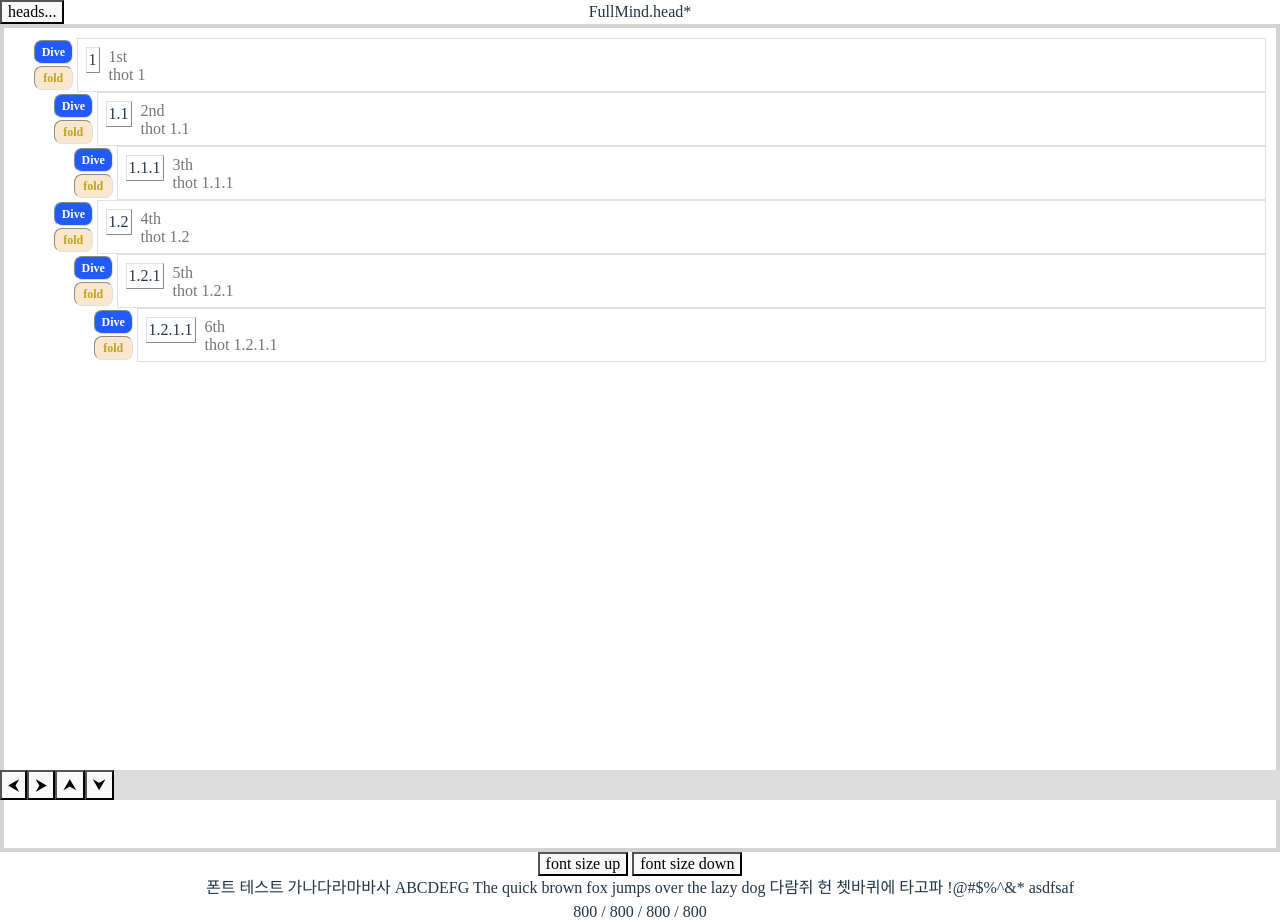
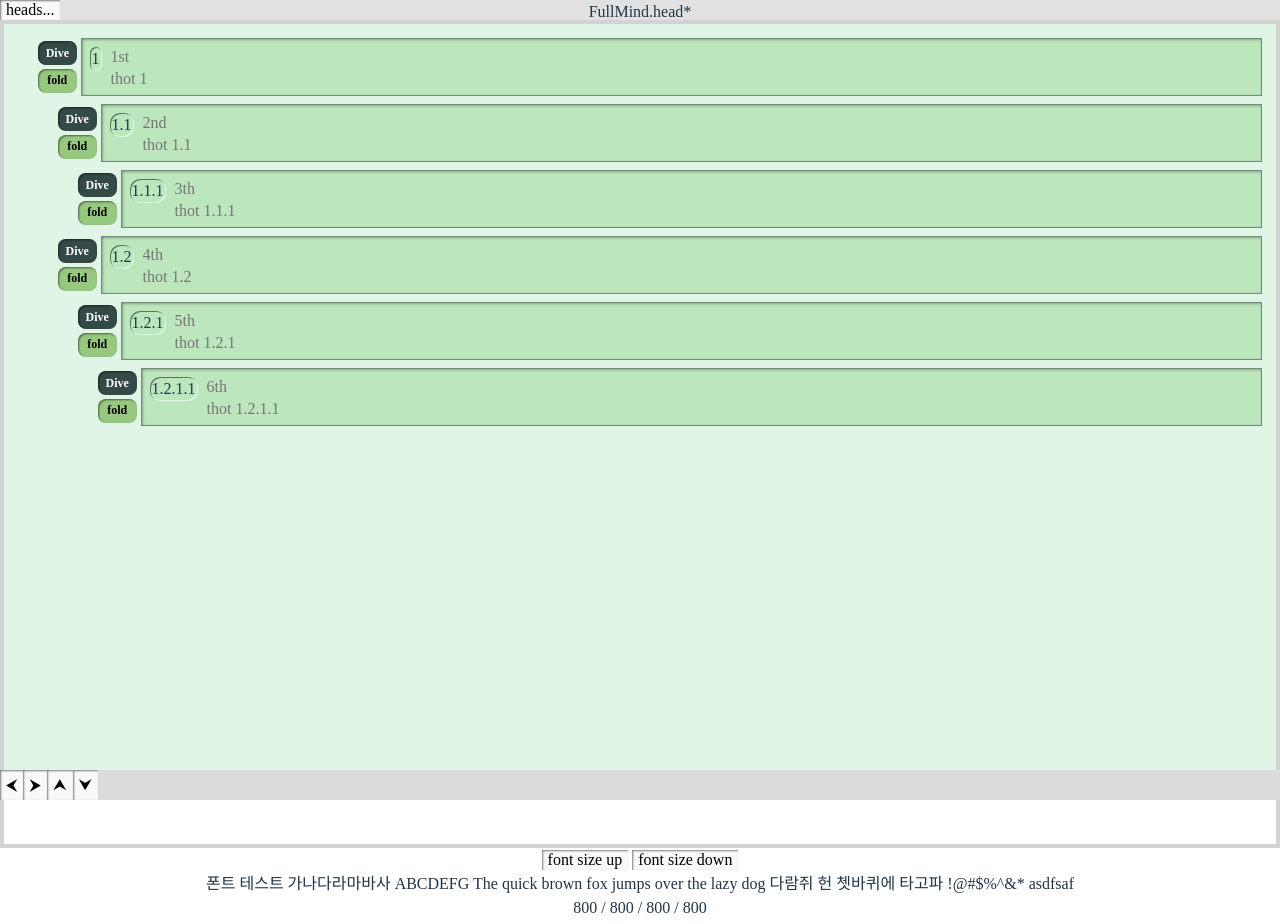
Before and after one commit to alanuv7v/FullMind-2, a Svelte app: page / in a window 1280 px wide. Built offline with nearby package versions, Linux system fonts and the light colour scheme; a web font is replaced by a local one.

Commit message:
making green theme

```diff
--- a/src/App.svelte
+++ b/src/App.svelte
@@ -67,8 +67,13 @@ visualViewport.onresize = () => {
 
 
 <style lang="stylus">
+  :global(button) {
+    border: 0px solid transparent;
+    box-shadow: inset 1px 1px 2px 0px rgba(0,0,0,0.5);
+  }
   main {
     height: 800px;
+    background-color: rgba(225, 245, 231, 1);
   }
   #overlay {
     position: absolute;
--- a/src/Container.svelte
+++ b/src/Container.svelte
@@ -15,6 +15,8 @@
     export let i;
   //data to expose
     export let root;
+    export let container_elem;
+    export let root_second_border;
 
   //variables to be used inside this component
   function formatIndex(array) {
@@ -58,7 +60,7 @@
     }
     if (keyevent.key.search("Arrow")>-1 && keyevent.ctrlKey) { //ctrl + arrow key
       //move focus
-      moveContainerFocus(index, i, keyevent.key)
+      moveContainerFocus(string_index, i, keyevent.key)
     }
   }
 
@@ -80,10 +82,17 @@
     ;
   }
 
+  export function focusSelf() {
+    root.classList.add('focused')
+  }
+  export function unfocusSelf() {
+    root.classList.remove('focused')
+  }
+
 </script>
 
 <main bind:this={root}>
-  <div id="container" style={style}>
+  <div id="container" bind:this={container_elem} style={style}>
     <div id="options">
       <button type="button" class="dive">Dive</button>
       <button type="button" class="fold"
@@ -94,22 +103,69 @@
     <div id="content">
       <span id="index">{string_index}</span>
       <div style="display:flex; flex-direction:column; width:100%;">
-        <div id="heading"></div>
-        <MultilineTextarea placeholder={data.thot.heading} on:keydown={onTextareaKeydown}  on:focus={onTextareaFocus} bind:inputTextarea={contentTextarea}/>
+        <div id="heading">
+          <MultilineTextarea placeholder={data.thot.heading} on:keydown={onTextareaKeydown}  on:focus={onTextareaFocus}/>
+        </div>
         <div id="contentTextarea">
           <MultilineTextarea placeholder={data.thot.content} on:keydown={onTextareaKeydown} on:focus={onTextareaFocus} bind:inputTextarea={contentTextarea}/>
         </div>
       </div>
     </div>
   </div>
+  <div id="root_second_border" bind:this={root_second_border}></div>
 </main>
 
 <style>
+  /* :global로 적은건 아예 모든, 어떤 svelte 파일의 element든지 다 적용되니까 여기서는 쓰지 말고 *로 대체하자.
+  아예 글로벌하게 만들 스타일은 다른데에 적자.*/
+
+  :global(*) {
+    transition: all 0.5s ease;
+  }
+
+
+  :global(div#content:hover) {
+    border-color: rgba(240, 255, 239, 1) !important;
+    /* background-color: #f5ead5; */
+  }
+  :global(button:hover, textarea:hover) {
+    border-color: rgba(52, 74, 70, 0.5) !important;
+    /* background-color: #f5ead5; */
+  }
+
+  :global(button:focus, button:focus-visible, textarea:focus, textarea:focus-visible) {
+    outline: 2px inset rgba(52, 74, 70, 0.5);
+  }
+
+  button:active {
+    background-color: blue;
+    color: white;
+  }
+
   * {
     box-sizing: border-box;
+    /* transition: background-color 1s steps(200); */
   }
 
+  main {
+    position: relative;
+
+    border: 4px solid;
+    border-color: transparent;
+    transition: border-color 0.2s ease-out, background-color 0.5s ease-out;
+  }
+  #root_second_border {
+    position: absolute;
+    top: 0px;
+    width: 100%;
+    height: 100%;
+
+    border: 4px solid;
+    border-color: transparent;
+  }
   #container {
+    box-sizing: content-box;
+
 
     height: fit-content;
     display: flex;
@@ -119,9 +175,16 @@
     font-style: normal;
     font-size: 16px;
 
+    position: relative;
+    z-index: 2;
   }
+
   #content {
-    border: 1px solid #e0e0e0;
+    background-color: rgba(188, 230, 187, 1);
+    box-shadow: inset 1px 1px 4px -2px rgba(0,0,0,0.75);
+
+    border: 1px solid rgba(52, 74, 70, 0.56);
+    /* border: 1px solid #e0e0e0; */
 
     width: 100%;
     height: fit-content;
@@ -148,16 +211,16 @@
     font-weight: 700;
   }
   #options button.dive {
-    background-color: #215bfc;
+    background-color: rgba(52, 74, 70, 1);
     color: white;
   }
   #options button.fold {
-    background-color: #fae7cd;
-    color: #bfa21f;
+    background-color: rgba(151, 200, 128, 1);
+    color: black;
   }
 
   button {
-    border: 1px inset #e0e0e0;
+    /* border: 1px inset rgba(52, 74, 70, 0.5); */
     border-radius: 8px;
 
     /* width: fit-content; */
@@ -168,23 +231,6 @@
 
   }
 
-  :global(*) {
-    transition: all 0.2s ease;
-  }
-  :global(div#content:hover, button:hover, textarea:hover) {
-    border-color: #646cff !important;
-    background-color: #f5ead5;
-  }
-
-  :global(button:focus, button:focus-visible, textarea:focus, textarea:focus-visible) {
-    outline: 2px solid #646cff;
-  }
-
-  button:active {
-    background-color: blue;
-    color: white;
-  }
-
   #contentTextarea {
     position:relative; /* 중요 */
     width: 100%;
@@ -193,16 +239,20 @@
   }
 
   #index {
-    border: 1px outset #e0e0e0;
     height: fit-content;
     margin-right: 8px;
     padding-left: 2px;
     padding-right: 2px;
+    border-radius: 10px;
+
+    box-shadow: inset 1px 1px 0px 0px rgba(0,0,0,0.5),
+    inset -1px -1px 0px 0px rgba(226, 247, 228, 1);
   }
   #heading {
     text-align: left;
     width: 100%;
     height: fit-content;
+    margin-bottom: 4px;
   }
   /* textarea {
     background-color: transparent;
--- a/src/Content.svelte
+++ b/src/Content.svelte
@@ -16,7 +16,7 @@ $: containers_data = writable(fetchContainers_indentedThotsView(seedThot))
 $: Containers = []
 
 function fetch_containers_data() {
-  return acontainers_data = writable(fetchContainers_indentedThotsView(seedThot))
+  return containers_data = writable(fetchContainers_indentedThotsView(seedThot))
 }
 
 /* const newContainer = () => {
@@ -29,7 +29,7 @@ function fetch_containers_data() {
 function createBrotherContainer(data, i) {
   alert("triggered")
   let index = data.index
-  let new_thot = default_thot
+  let new_thot = JSON.parse(JSON.stringify(default_thot))
   //멍청아. 인덱스를 따로 부여해줄 필요가 없잖아. fetch하면서 알아서 생기는데.
     /*let new_container = default_container
     let index2 = [...index] //deep copy first
@@ -40,9 +40,10 @@ function createBrotherContainer(data, i) {
     new_container.thot = new_thot
     $containers_data = [...$containers_data, new_container]*/
     //containers.update(containers => containers.push(new_container))
+
   let parent_index = [...index].pop()
   let parent = $containers_data.find((data) => {return data.index === parent_index})
-  parent.thot.children = [...parent.thot.children, new_container.thot.id]
+  parent.thot.children = [...parent.thot.children, new_thot.id]
 
   console.log($containers_data)
 
@@ -51,12 +52,11 @@ function createBrotherContainer(data, i) {
 }
 
 function createGhostContainer(index) {
-  let ghost = newContainer()
-  ghost.index = index
+  let ghost = JSON.parse(JSON.stringify(default_container))
+  ghost.thot = JSON.parse(JSON.stringify(default_thot))
   ghost.root.classList.add('ghost')
 
-  containers_data.push(ghost)
-  containers_data = containers_data
+  $containers_data = [...$containers_data, ghost]
   return ghost
 }
 
@@ -84,10 +84,10 @@ function focusContainer(C) {
   console.log("F!")
   console.log(C)
   if (focusedContainer) {
-    focusedContainer.root.classList.remove('focused')
+    focusedContainer.unfocusSelf()
   }
   focusedContainer = C
-  C.root.classList.add('focused')
+  C.focusSelf()
   //중앙에 그 컨테이너 오도록 스크롤값 고치기(IndentedThots 뷰의 경우, 패닝 대신)
   console.log(C)
   C.contentTextarea.focus()
@@ -109,9 +109,9 @@ function moveContainerFocus(index, i, key) {
   //Containers[0].root.style.border = "1px solid red"
 
   let max_find_repetition = 50;
-  var parentIndex = "0";
+  let parentIndex = "0";
   if ("1".search(/\./)<0) {
-    parentIndex = index.slice(0, index.search(/.\d$/))
+    parentIndex = index.slice(0, index.search(/.\d$/)) //index에서 마지막 .과 숫자 지워서 parentIndex 찾기
   }
   let childIndex = index + ".1"
   let c = null;
@@ -120,13 +120,13 @@ function moveContainerFocus(index, i, key) {
       case 'ArrowUp':
         //find and focus a brother who is above the current focused container
         //자기보다 위에 있는 컨테이너들 중, index에서 마지막 숫자만 -1한 컨테이너 찾기. findLast() 메소드로 역방향으로 찾기.
-        if (parentIndex != 0) {
+        if (parentIndex != "0") {
           for (let find = i-1; (-1 < find)&&(max_find_repetition-find >= 0)&&(Containers.length-1>=find); find--) {
             c = Containers[find]
-            if (index.match(/\./g)&&c.index.match(/\./g)) {
-              if (index.match(/\./g).length === c.index.match(/\./g).length
-              && c.index.search(parentIndex)===0
-              && c.index!=parentIndex) { //형제라면:
+            if (index.match(/\./g)&&c.string_index.match(/\./g)) {
+              if (index.match(/\./g).length === c.string_index.match(/\./g).length
+              && c.string_index.search(parentIndex)===0
+              && c.string_index!=parentIndex) { //형제라면:
                 found = c
                 break;
               }
@@ -136,13 +136,12 @@ function moveContainerFocus(index, i, key) {
         if (found === null) {//부모를 못찾는다면:
           if (-1<i-1) {
             found = Containers[i-1]
-            console.log("sadfsafsa")
           }
           //대신 바로 아래 컨테이너를 focus
         }
         break;
       case 'ArrowDown':
-        if (parentIndex != 0) { //이게 최상위라 부모가 없고 따라서 형제도 못찾는 경우가 아니라면:
+        if (parentIndex != "0") { //이게 최상위라 부모가 없고 따라서 형제도 못찾는 경우가 아니라면:
           for (let find = i+1; (-1 < find)&&(find < find+max_find_repetition)&&(Containers.length-1>=find); find++) {
             c = Containers[find]
             /* if (parentindex === "1") {
@@ -150,10 +149,10 @@ function moveContainerFocus(index, i, key) {
               console.log(index.search(/.\d$/))
               console.log(index.slice(0, index.search(/.\d$/)))
             } */
-            if (index.match(/\./g)&&c.index.match(/\./g)) {
-              if (index.match(/\./g).length === c.index.match(/\./g).length &&
-              c.index.search(parentIndex)===0
-              && c.index!=parentIndex) { //형제라면:
+            if (index.match(/\./g)&&c.string_index.match(/\./g)) {
+              if (index.match(/\./g).length === c.string_index.match(/\./g).length &&
+              c.string_index.search(parentIndex)===0
+              && c.string_index!=parentIndex) { //형제라면:
                 found = c
                 break;
               }
@@ -164,7 +163,6 @@ function moveContainerFocus(index, i, key) {
           console.log("!!")
           if (i+1<=Containers.length-1) {
             found = Containers[i+1]
-            console.log("sadfsafsa")
           }
           //대신 바로 아래 컨테이너를 focus
         }
@@ -174,7 +172,7 @@ function moveContainerFocus(index, i, key) {
        //자기보다 위에 있는 컨테이너들 중, index에서 마지막 숫자 제거한 스트링으로 컨테이너 찾기. 역방향으로.
         for (let find = i; (-1 < find)&&(max_find_repetition-find >= 0)&&(Containers.length-1>=find); find--) {
           c = Containers[find]
-          if (c.index === parentIndex) { //부모 인덱스를 그대로 갖고있다면:
+          if (c.string_index === parentIndex) { //부모 인덱스를 그대로 갖고있다면:
             found = c
             break;
           }
@@ -184,7 +182,7 @@ function moveContainerFocus(index, i, key) {
         //자기 인덱스 +'.1', 즉 첫번째 자식을 정방향으로 찾기.
         for (let find = i; (-1 < find)&&(find < find+max_find_repetition)&&(Containers.length-1>=find); find++) {
           c = Containers[find]
-          if (c.index === childIndex) { //첫번째 자식이라면:
+          if (c.string_index === childIndex) { //첫번째 자식이라면:
             found = c
             break;
           }
@@ -234,7 +232,9 @@ setContext('foldContainerChildren', foldContainerChildren) */
 
   }
   :global(.focused) {
-    outline: 4px solid blue;
+    /* outline: 4px solid blue; */
+    border-color: rgba(0, 20, 255, 0.4) !important;
+    background-color: rgba(132, 176, 160, 0.38) !important;
   }
   :global(.ghost) {
     outline: 4px solid skyblue;
--- a/src/Header.svelte
+++ b/src/Header.svelte
@@ -20,6 +20,7 @@
   }
   main {
     position: relative;
+    background-color: rgba(225, 225, 225, 1)
   }
   #tools {
     display: flex;
--- a/src/lib/MultilineTextarea.svelte
+++ b/src/lib/MultilineTextarea.svelte
@@ -70,7 +70,8 @@
     color: transparent;
     background-color: transparent;
     z-index: 1;
-    transition: none !important; /* 진짜 중요 */
+    /* transition: none !important; */ /* 진짜 중요 */
+    transition: border 0.5s ease;
   }
   #inputTextarea::selection {
     color: white;
```
Also changed, not shown: 1 other file (tests, documents, lock files or other folders). Lines whose indentation alone changed are shown as unchanged.
